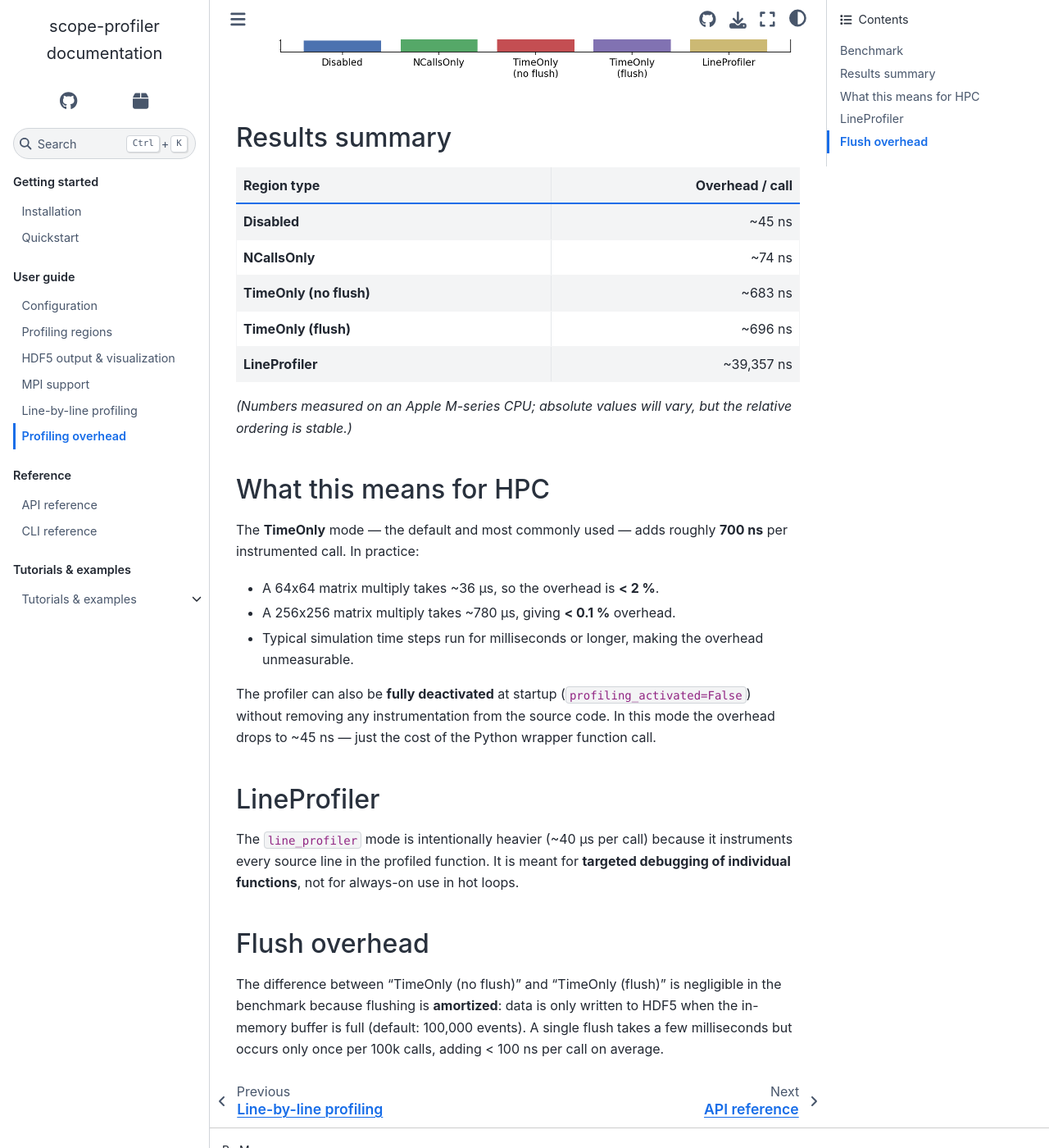
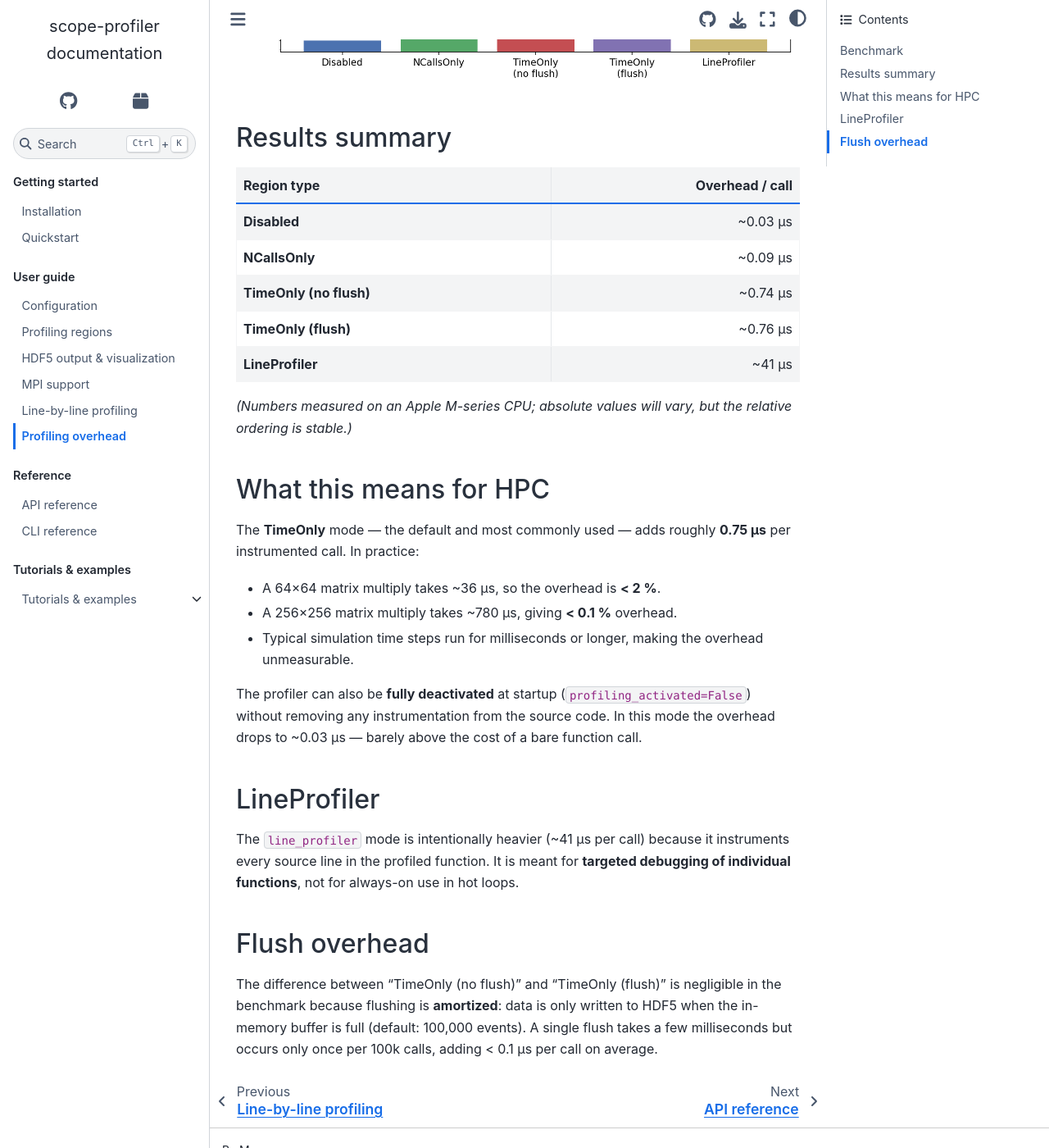
Before and after one commit to max-models/scope-profiler, a Sphinx documentation site: the page built from docs/source/guide/overhead.md, in a window 1280 px wide and 1400 px high, scrolled down 770 px. Shown: the whole window at 82% size. Built offline with Sphinx 7.4.7 and the Sphinx Book theme 1.1.4, drawn with Linux system fonts in a browser that asks for light colours.

Commit message:
nano seconds to micro seconds

```diff
--- a/docs/source/guide/overhead.md
+++ b/docs/source/guide/overhead.md
@@ -24,33 +24,33 @@ python examples/benchmark_overhead.py --show   # display interactively
 
 | Region type             | Overhead / call |
 | ----------------------- | --------------: |
-| **Disabled**            |          ~45 ns |
-| **NCallsOnly**          |          ~74 ns |
-| **TimeOnly (no flush)** |         ~683 ns |
-| **TimeOnly (flush)**    |         ~696 ns |
-| **LineProfiler**        |      ~39,357 ns |
+| **Disabled**            |       ~0.03 µs  |
+| **NCallsOnly**          |       ~0.09 µs  |
+| **TimeOnly (no flush)** |       ~0.74 µs  |
+| **TimeOnly (flush)**    |       ~0.76 µs  |
+| **LineProfiler**        |       ~41 µs    |
 
 _(Numbers measured on an Apple M-series CPU; absolute values will vary,
 but the relative ordering is stable.)_
 
 ## What this means for HPC
 
-The **TimeOnly** mode --- the default and most commonly used --- adds
-roughly **700 ns** per instrumented call. In practice:
+The **TimeOnly** mode — the default and most commonly used — adds
+roughly **0.75 µs** per instrumented call. In practice:
 
-- A 64x64 matrix multiply takes ~36 µs, so the overhead is **< 2 %**.
-- A 256x256 matrix multiply takes ~780 µs, giving **< 0.1 %** overhead.
+- A 64×64 matrix multiply takes ~36 µs, so the overhead is **< 2 %**.
+- A 256×256 matrix multiply takes ~780 µs, giving **< 0.1 %** overhead.
 - Typical simulation time steps run for milliseconds or longer, making
   the overhead unmeasurable.
 
 The profiler can also be **fully deactivated** at startup
 (`profiling_activated=False`) without removing any instrumentation from
-the source code. In this mode the overhead drops to ~45 ns --- just the
-cost of the Python wrapper function call.
+the source code. In this mode the overhead drops to ~0.03 µs — barely
+above the cost of a bare function call.
 
 ## LineProfiler
 
-The `line_profiler` mode is intentionally heavier (~40 µs per call)
+The `line_profiler` mode is intentionally heavier (~41 µs per call)
 because it instruments every source line in the profiled function. It
 is meant for **targeted debugging of individual functions**, not for
 always-on use in hot loops.
@@ -61,4 +61,4 @@ The difference between "TimeOnly (no flush)" and "TimeOnly (flush)" is
 negligible in the benchmark because flushing is **amortized**: data is
 only written to HDF5 when the in-memory buffer is full (default:
 100,000 events). A single flush takes a few milliseconds but occurs
-only once per 100k calls, adding < 100 ns per call on average.
+only once per 100k calls, adding < 0.1 µs per call on average.
```
Also changed, not shown: README.md (+5 -5 lines), figures/benchmark_overhead.png, 1 other file.
